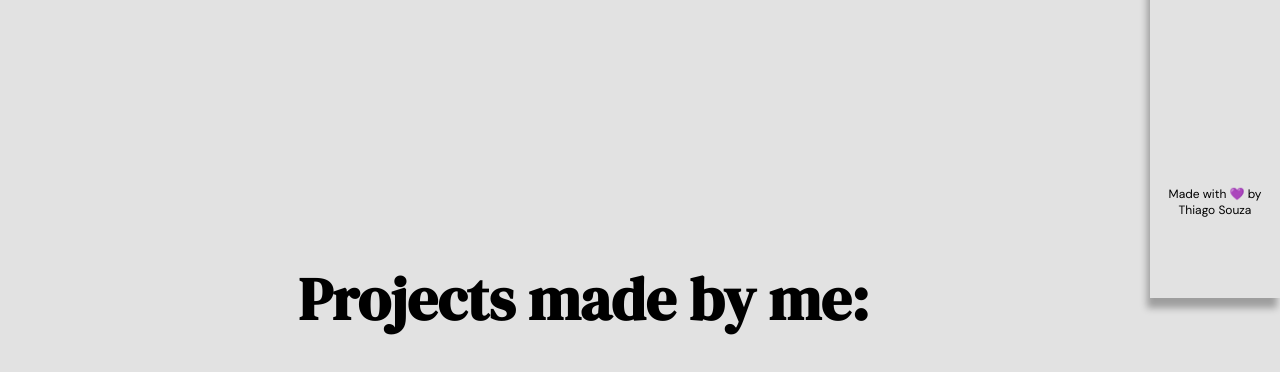
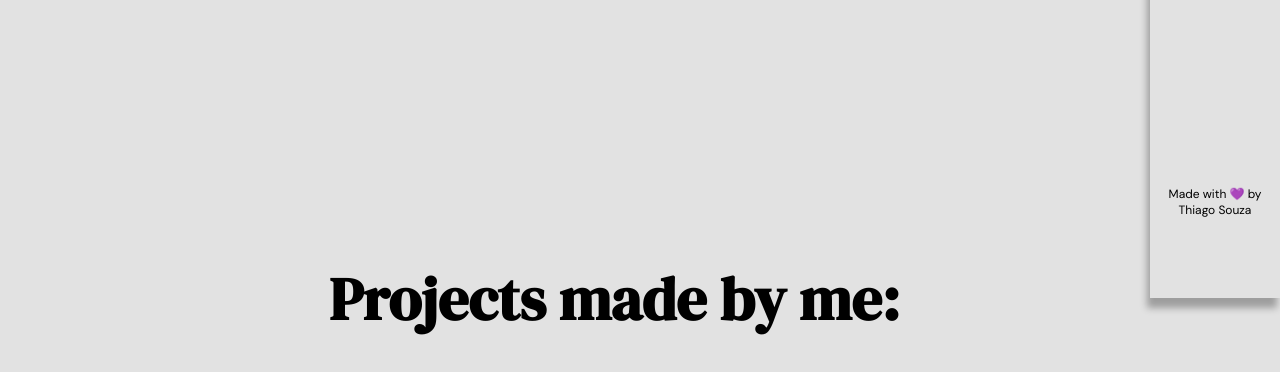
Before and after one commit to thirraz/second-portfolio, a website: page index.html in a window 1280 px wide. Shown: the part 502-874 px from the top of the page. Drawn offline with Linux system fonts and the light colour scheme.

Commit message:
layout fix

```diff
--- a/scss/base/_base.scss
+++ b/scss/base/_base.scss
@@ -5,7 +5,9 @@ html {
 body {
     background: var(--color-background);
     display: grid;
+    grid-template-columns: 1fr;
     grid-template-rows: 95vh min-content;
+    justify-content: center;
 
     @include for-tablet-landscape {
         padding: 0 3rem;
--- a/scss/layouts/_presentation.scss
+++ b/scss/layouts/_presentation.scss
@@ -5,10 +5,6 @@
     flex-direction: column-reverse;
     justify-content: center;
     align-items: center;
-
-    @include for-phones {
-        transform: translateX(-5%);
-    }
 
     &__text {
         text-align: center;
--- a/scss/layouts/_works.scss
+++ b/scss/layouts/_works.scss
@@ -2,9 +2,10 @@
     display: grid;
     grid-template-columns: repeat(auto-fit, minmax(28rem, 1fr));
     grid-template-rows: min-content repeat(3, 28rem);
+    justify-content: center;
     grid-auto-rows: 28rem;
     gap: 2rem;
-    padding: 0 3rem;
+    // padding: 0 3rem;
     margin-bottom: 6rem;
 
     max-width: 80%;
@@ -12,10 +13,10 @@
     min-height: 100vh;
 
     //remove transform with media queries (DON'T FORGET)
-    transform: translateX(7%);
+    transform: translateX(10%);
 
     @include for-phones {
-        transform: translateX(-5%);
+        transform: translateX(16%);
     }
 
     &__heading {
```
Also changed, not shown: css/style.css, 1 other file.
